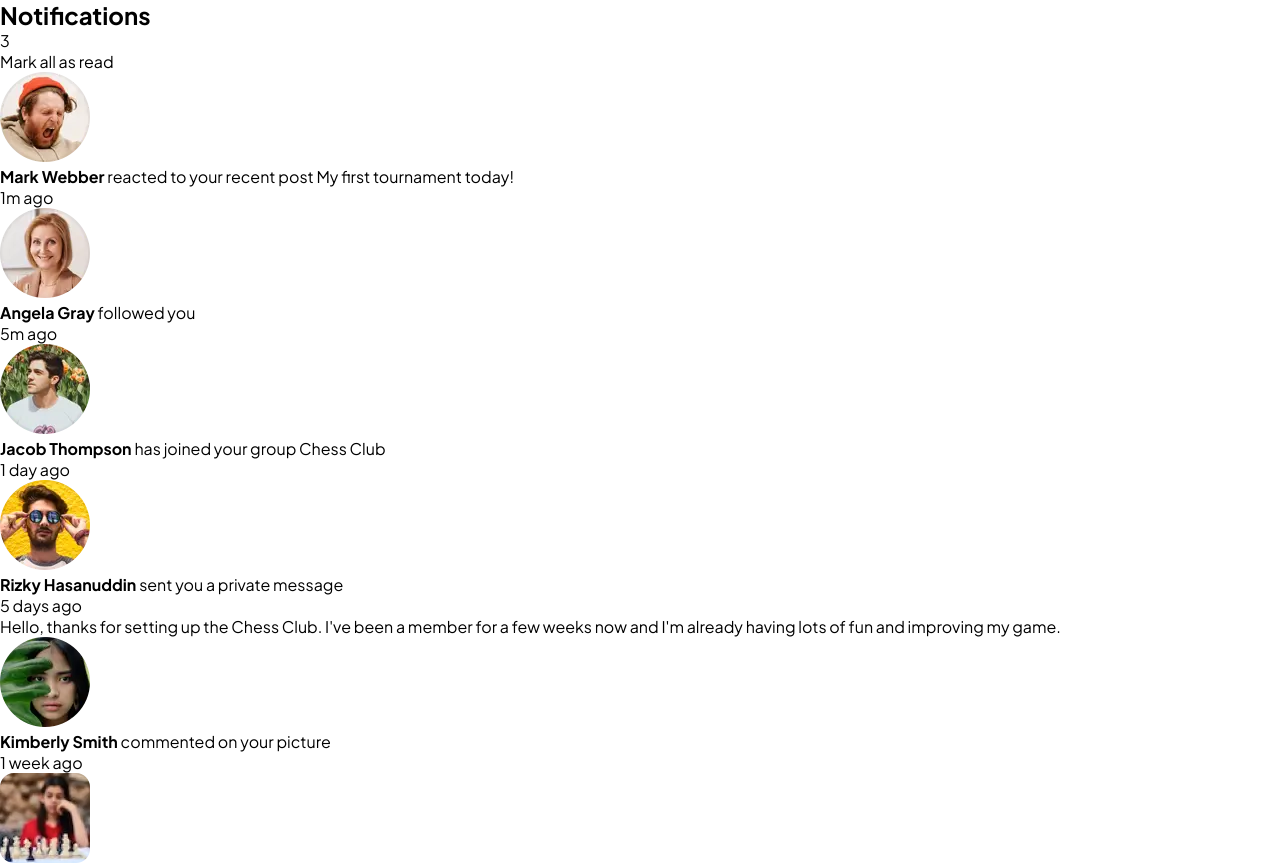
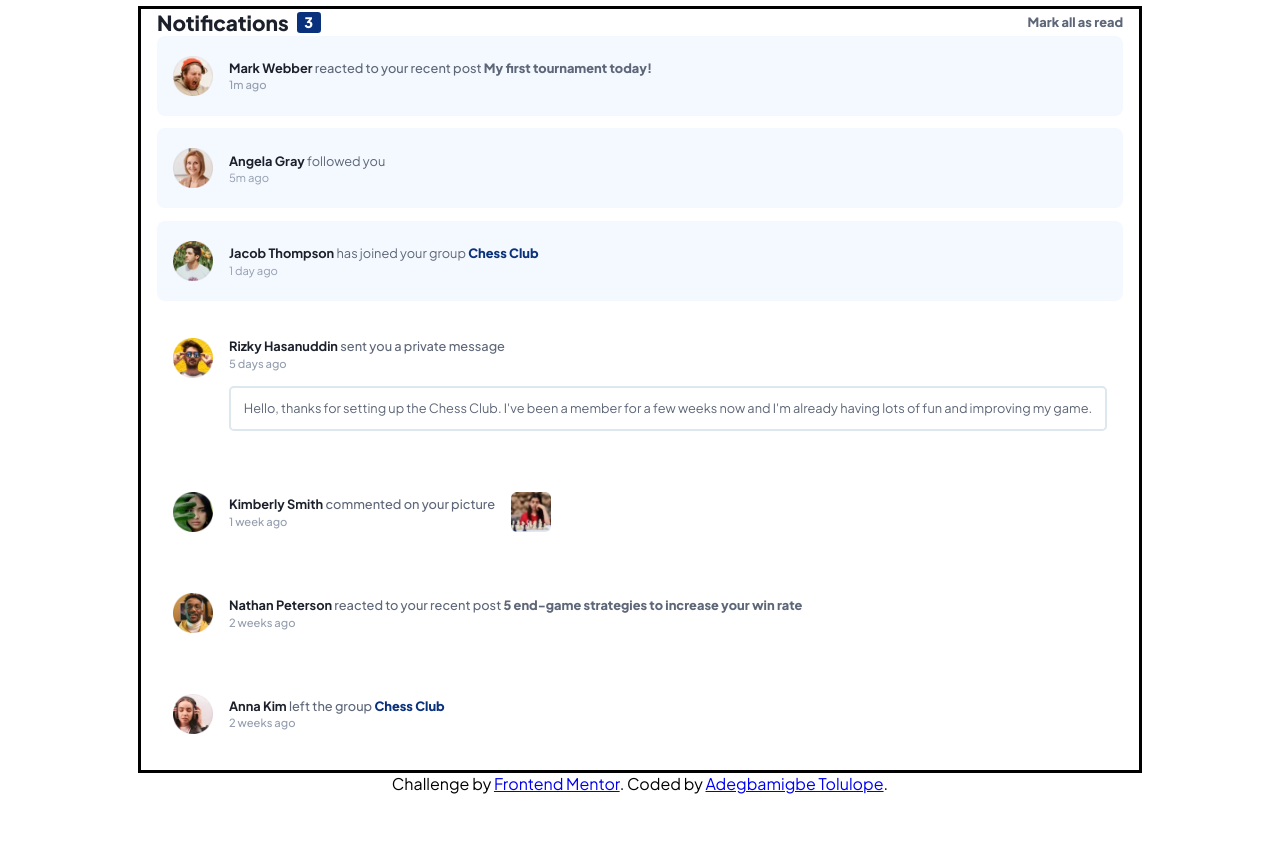
Before and after one commit to ioddgamers/Notifications-page, a plain HTML site: page index.html in a window 1280 px wide. Shown: the top 863 px of the page. After the commit the page ends 800 px from the top, so only its background shows below. Drawn offline with Linux system fonts and the light colour scheme.

Commit message:
Added more structure to my index file

```diff
--- a/index.html
+++ b/index.html
@@ -29,57 +29,75 @@
       <!-- User Notifications Section Start -->
       <section class="user-notifications">
         <!-- Mark Webber -->
-        <div class="notif-content-1">
+        <div class="notif-content-1 notif-container">
           <img src="./assets/images/avatar-mark-webber.webp" alt="Mark Webber" class="image">
+          <div>
             <p><strong>Mark Webber</strong> reacted to your recent post <span>My first tournament today!</span></p>
             <p class="timestamp">1m ago</p>
+          </div>
 
         </div>
         <!-- Angela Gray -->
-        <div class="notif-content-2">
+        <div class="notif-content-2 notif-container">
           <img src="./assets/images/avatar-angela-gray.webp" alt="Angela Gray" class="image">
+          <div class="information">
             <p><strong>Angela Gray</strong> followed you</p>
             <p class="timestamp">5m ago</p>
           </div>
+        </div>
 
         <!-- Jacob Thompson -->
-        <div class="notif-content-3">
+        <div class="notif-content-3 notif-container">
           <img src="./assets/images/avatar-jacob-thompson.webp" alt="Jacob Thompson" class="image">
-          <p><strong>Jacob Thompson </strong>has joined your group Chess Club</p>
+          <div class="information">
+            <p><strong>Jacob Thompson </strong>has joined your group <span>Chess Club</span> </p>
             <p class="timestamp">1 day ago</p>
+          </div>
         </div>
 
         <!-- Rizky Hasanuddin -->
-        <div class="notif-content-4">
+        <div class="notif-content-4 notif-container">
           <img src="./assets/images/avatar-rizky-hasanuddin.webp" alt="Rizky Hasanuddin" class="image">
+
+          <div class="user-rizky">
+            <div class="content">
               <p><strong>Rizky Hasanuddin </strong>sent you a private message</p>
               <p class="timestamp">5 days ago</p>
+            </div>
             <div class="message-container">
             <p>Hello, thanks for setting up the Chess Club. I've been a member for a few weeks now and
               I'm already having lots of fun and improving my game.</p>
           </div>
           </div>
 
+        </div>
+
         <!-- Kimberly Smith -->
-        <div class="notif-content-5">
+        <div class="notif-content-5 notif-container">
           <img src="./assets/images/avatar-kimberly-smith.webp" alt="Kimberly Smith" class="image">
+        <div class="user-kim">
           <p><strong>Kimberly Smith </strong>commented on your picture</p>
           <p class="timestamp">1 week ago</p>
+        </div>
           <img src="./assets/images/image-chess.webp" alt="girl playing chess" class="image">
         </div>
 
         <!-- Nathan Peterson -->
-        <div class="notif-content-6">
+        <div class="notif-content-6 notif-container">
           <img src="./assets/images/avatar-nathan-peterson.webp" alt="Nathan Peterson" class="image">
+          <div class="content">
             <p><strong> Nathan Peterson</strong> reacted to your recent post <span>5 end-game strategies to increase your win rate</span></p>
             <p class="timestamp">2 weeks ago</p>
           </div>
+        </div>
 
         <!-- Anna Kim -->
-        <div class="notif-content-7">
+        <div class="notif-content-7 notif-container">
           <img src="./assets/images/avatar-anna-kim.webp" alt="Anna Kim" class="image">
+          <div class="content">
             <p><strong>Anna Kim</strong> left the group <span class="chess-club">Chess Club</span></p>
             <p class="timestamp">2 weeks ago</p>
+          </div>
         </div>
       </section>
       <!-- User Notifications Section End -->
--- a/style.css
+++ b/style.css
@@ -6,3 +6,229 @@
     box-sizing: border-box;
     font-family: "Plus Jakarta Sans", sans-serif;
 }
+
+:root {
+    --Red: hsl(1, 90%, 64%);
+    --Blue: hsl(219, 85%, 26%);
+    --White: hsl(0, 0%, 100%);
+    --Very-light-grayish-blue: hsl(210, 60%, 98%);
+    --Light-grayish-blue-1: hsl(211, 68%, 94%);
+    --Light-grayish-blue-2: hsl(205, 33%, 90%);
+    --Grayish-blue: hsl(219, 14%, 63%);
+    --Dark-grayish-blue: hsl(219, 12%, 42%);
+    --Very-dark-blue: hsl(224, 21%, 14%);
+}
+
+body {
+    min-height: 100vh;
+    display: flex;
+    flex-direction: column;
+    align-items: center;
+    justify-content: center;
+}
+
+.parent-container {
+    border: 3px solid black;
+    display: flex;
+    flex-direction: column;
+    justify-content: center;
+    align-items: center;
+}
+
+
+
+/* ---notif-bar-start--- */
+.notif-bar {
+    display: flex;
+    justify-content: space-between;
+    width: 100%;
+    align-items: center;
+    gap: 1rem;
+    padding: 0 1rem;
+}
+
+.notifications {
+    display: flex;
+    justify-content: space-between;
+    align-items: center;
+    gap: 0.5rem;
+}
+
+.notif-bar h1 {
+    font-size: 1.3rem;
+    color: var(--Very-dark-blue);
+    font-weight: 800;
+}
+
+.unread-icon {
+    width: 1.5rem;
+    height: 1.3rem;
+    background-color: var(--Blue);
+    color: white;
+    font-weight: 800;
+    font-size: 0.9rem;
+    display: flex;
+    align-items: center;
+    justify-content: center;
+    border-radius: 0.2rem;
+}
+
+.mark-as-read {
+    font-size: 0.8rem;
+    font-weight: 800;
+    color: var(--Dark-grayish-blue);
+}
+/* ---notif-bar-end--- */
+
+/* User Notifications Section Start */
+
+
+.notif-container {
+    display: flex;
+    align-items: center;
+    justify-content: center;
+    padding: 1.5rem 1rem;
+    gap: 1rem;
+    margin-bottom: 0.8rem;
+    border-radius: 0.5rem;
+    margin-left: 1rem;
+    margin-right: 1rem;
+    /* border: 2px solid black; */
+}
+
+.image {
+    width: 2.5rem;
+}
+
+.notif-content-1,
+.notif-content-2,
+.notif-content-3 {
+    background-color: hsla(217, 100%, 95%, 0.458);
+    height: 5rem;
+}
+
+/* ---Timestamp--- */
+.timestamp {
+    font-size: 0.7rem !important;
+    color: var(--Grayish-blue) !important;
+    margin-top: 0.1rem;
+}
+
+/* Mark Webber */
+.notif-content-1 p{
+    font-size: 0.8rem;
+    font-weight: 500;
+    color: var(--Dark-grayish-blue);
+}
+.notif-content-1 p strong{
+    color: var(--Very-dark-blue);
+}
+
+.notif-content-1 p span{
+    font-weight: 800;
+}
+
+/* Angela Gray */
+.notif-content-1,
+.notif-content-2,
+.notif-content-3 {
+    display: flex;
+    position: relative;
+    justify-content: flex-start;
+    align-items: center;
+}
+
+.notif-content-2 p,
+.notif-content-3 p {
+    font-size: 0.8rem;
+    color: var(--Dark-grayish-blue);
+}
+
+.notif-content-2 p strong,
+.notif-content-3 p strong,
+.user-rizky .content p strong,
+.user-kim p strong {
+    color: var(--Very-dark-blue);
+}
+
+/* Jacob Thompson */
+.notif-content-3 p span,
+.notif-content-7 p span {
+    font-weight: 800;
+    color: var(--Blue);
+}
+
+
+
+/* Rizky Hasanuddin */
+.notif-content-4 {
+    display: flex;
+    align-items: flex-start;
+    justify-content: center;
+}
+
+.user-rizky {
+    display: flex;
+    flex-direction: column;
+    justify-content: space-between;
+    align-items: flex-start;
+    gap: 1rem;
+}
+
+.user-rizky .content p {
+    font-size: 0.8rem;
+    font-weight: 500;
+    color: var(--Dark-grayish-blue);
+}
+
+.message-container {
+    border: 2px solid var(--Light-grayish-blue-2);
+    border-radius: 0.3rem;
+    padding: 1em;
+    font-size: 0.8rem;
+    color: var(--Dark-grayish-blue);
+    min-width: 13.5rem;
+    align-self: flex-end;
+}
+
+/* Kimberly Smith */
+.notif-content-5 {
+    display: flex;
+    align-items: center;
+    justify-content: flex-start;
+}
+
+.user-kim {
+    font-size: 0.8rem;
+    font-weight: 500;
+    color: var(--Dark-grayish-blue);
+}
+
+/* Nathan Peterson/Anna Kim */
+.notif-content-6,
+.notif-content-7 {
+    display: flex;
+    justify-content: flex-start;
+    align-items: center;
+}
+
+.content {
+    display: flex;
+    flex-direction: column;
+    align-items: flex-start;
+}
+
+.content p {
+    font-size: 0.8rem;
+    font-weight: 500;
+    color: var(--Dark-grayish-blue);
+}
+.content p strong {
+    color: var(--Very-dark-blue);
+}
+
+.content p span {
+    font-weight: 800;
+}
+
+/* User Notifications Section End */
```
Also changed, not shown: 1 other file. Lines whose indentation alone changed are shown as unchanged.
